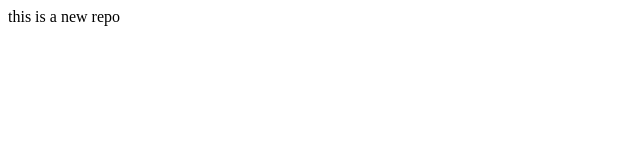
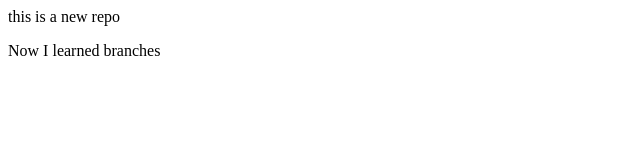
Before and after one commit to mufid58/localrepo, a plain HTML site: page index.html in a window 1280 px wide. Shown: the whole page, without its empty margins (0-640 px from the left). Drawn offline with Linux system fonts and the light colour scheme.

Commit message:
this i had learned

```diff
--- a/index.html
+++ b/index.html
@@ -1 +1,2 @@
 <p>this is a new repo</p>
+<p>Now I learned branches</p>
```
